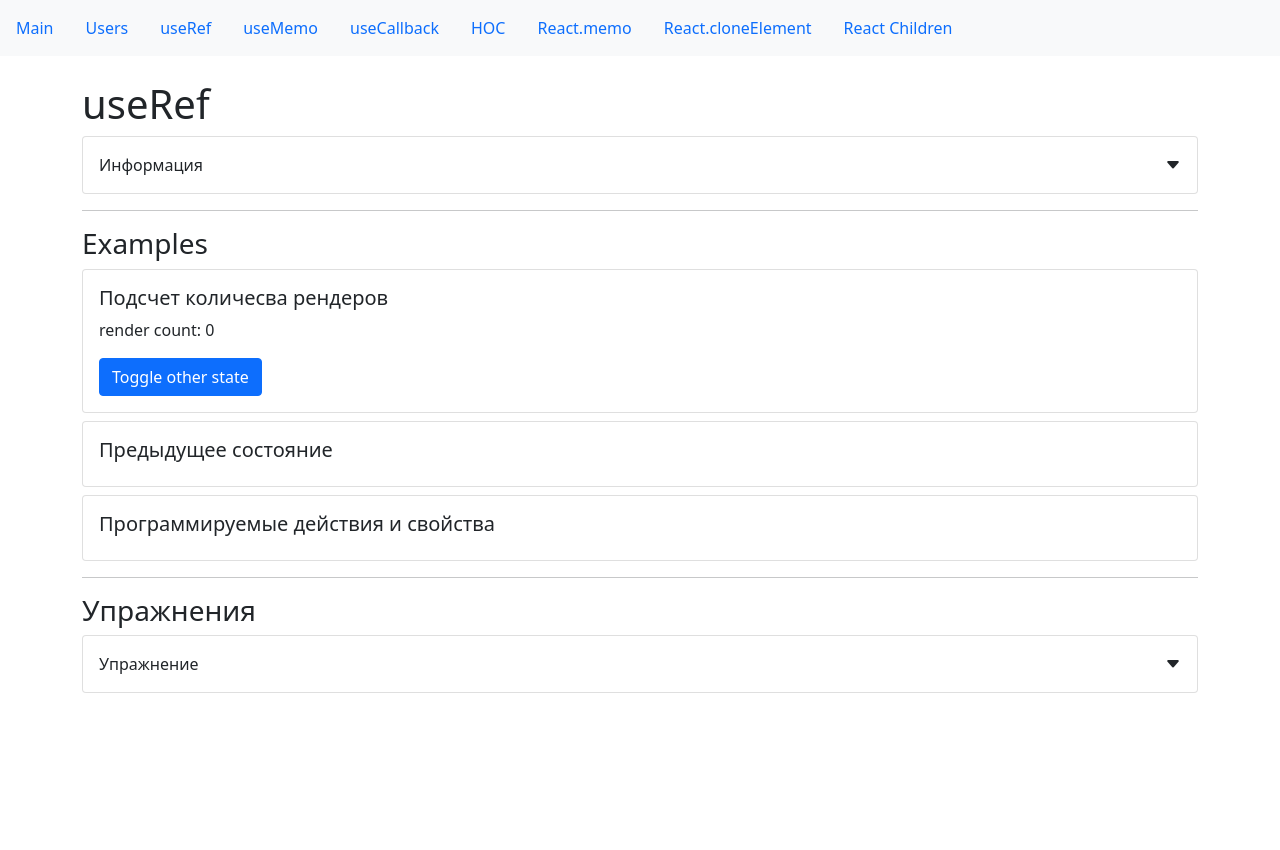
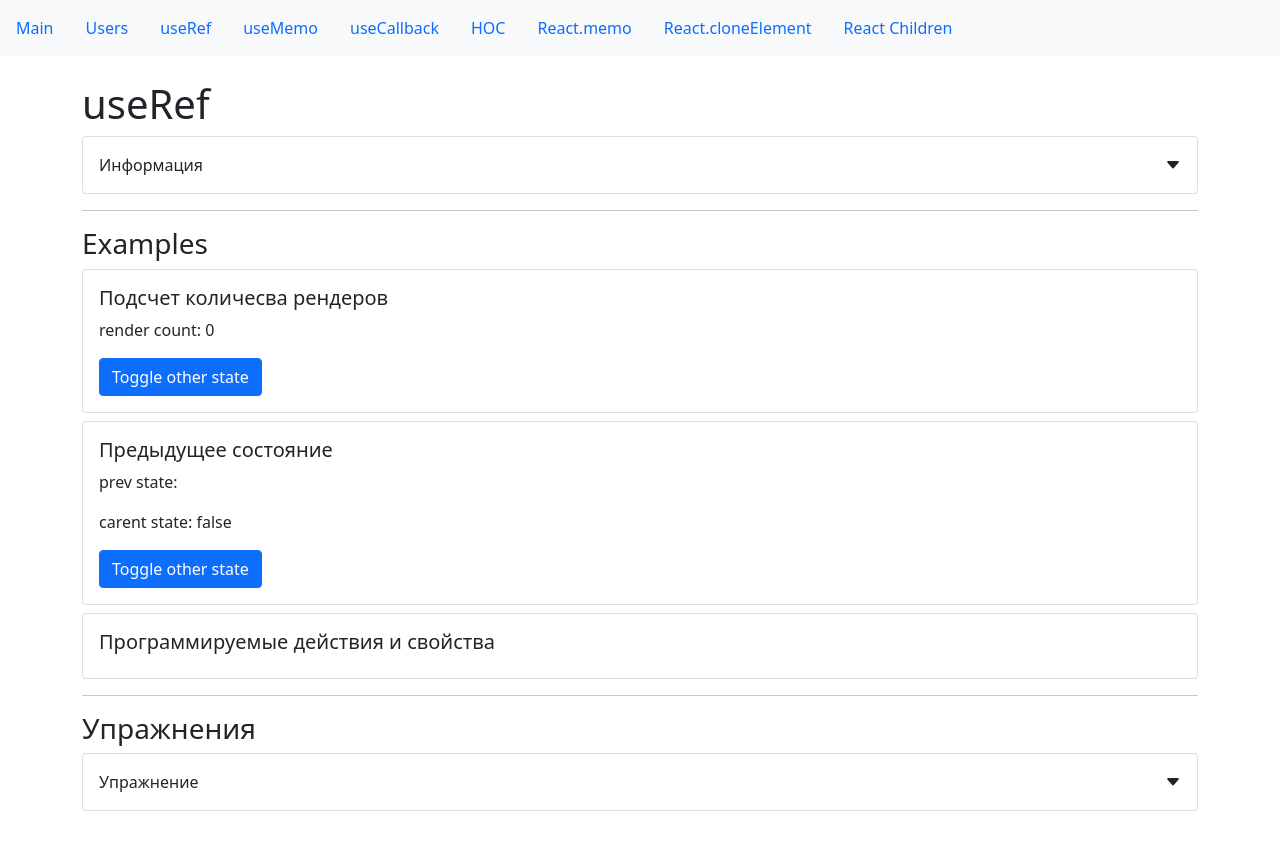
Before and after one commit to 102nix/VM_hooks, a React (Create React App) app: page /useRef in a window 1280 px wide. Shown: the top 850 px of the page. Before the commit the page ends 800 px from the top, so only its background shows below. Built offline with nearby package versions, Linux system fonts and the light colour scheme.

Commit message:
example with prev state

```diff
--- a/src/app/components/examples/useRef/prevState.jsx
+++ b/src/app/components/examples/useRef/prevState.jsx
@@ -1,10 +1,21 @@
-import React from "react";
+import React, { useRef, useState, useEffect } from "react";
 import CardWrapper from "../../common/Card";
 import SmallTitle from "../../common/typografy/smallTitle";
 const PrevStateExample = () => {
+    const prevState = useRef("");
+    const [otherState, setOtherState] = useState("false");
+    const toggleOtherState = () => {
+        setOtherState(prevState => prevState === "false" ? "true" : "false");
+    };
+    useEffect(() => {
+       prevState.current = otherState;
+    }, [otherState]);
     return (
         <CardWrapper>
             <SmallTitle>Предыдущее состояние</SmallTitle>
+            <p>prev state: {prevState.current}</p>
+            <p>carent state: {otherState}</p>
+            <button className="btn btn-primary" onClick={toggleOtherState}>Toggle other state</button>
         </CardWrapper>
     );
 };
```
